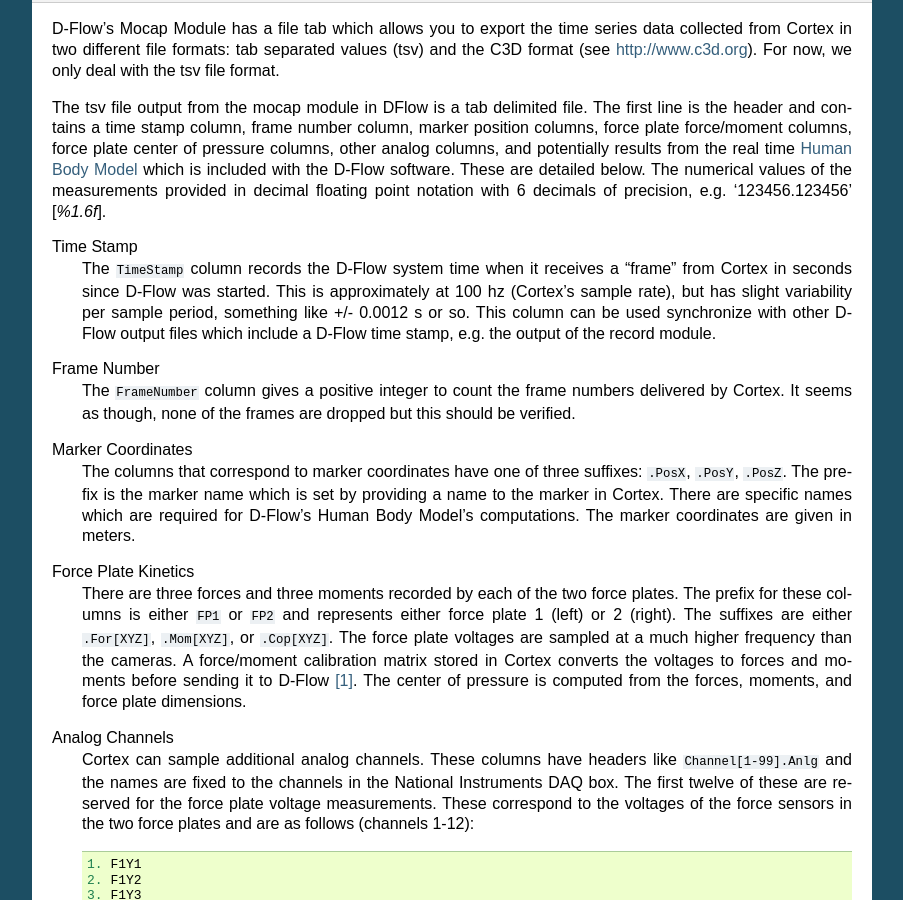
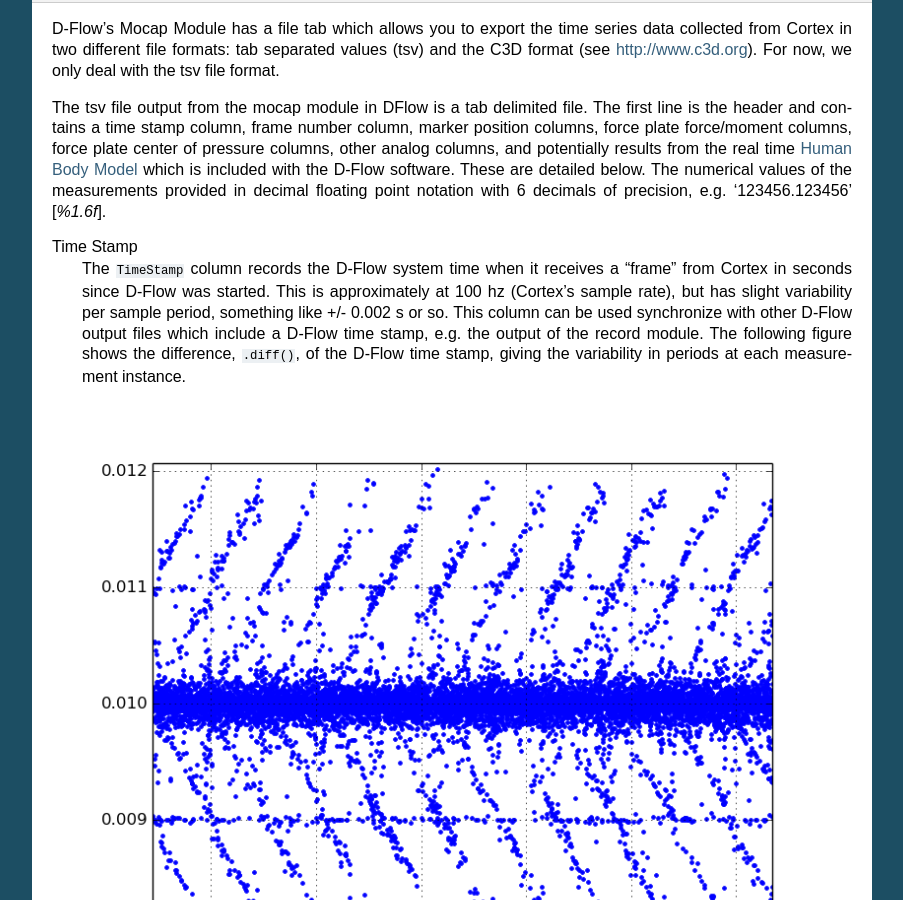
Before and after one commit to moorepants/DynamicistToolKit, a Sphinx documentation site: the page built from docs/walk.rst, in a window 1280 px wide and 900 px high, scrolled down 741 px. Shown: the whole window, without its empty margins (198-1101 px from the left). Built offline with Sphinx 7.4.7, drawn with Linux system fonts in a browser that asks for light colours.

Commit message:
Added time stamp variability plot.

```diff
--- a/docs/walk.rst
+++ b/docs/walk.rst
@@ -69,9 +69,14 @@
    The ``TimeStamp`` column records the D-Flow system time when it receives a
    "frame" from Cortex in seconds since D-Flow was started. This is
    approximately at 100 hz (Cortex's sample rate), but has slight variability
-   per sample period, something like +/- 0.0012 s or so.  This column can be
+   per sample period, something like +/- 0.002 s or so.  This column can be
    used synchronize with other D-Flow output files which include a D-Flow time
-   stamp, e.g. the output of the record module.
+   stamp, e.g. the output of the record module. The following figure shows the
+   difference, ``.diff()``, of the D-Flow time stamp, giving the variability in
+   periods at each measurement instance.
+
+.. image:: d-flow-time-stamp-diff.png
+
 Frame Number
    The ``FrameNumber`` column gives a positive integer to count the frame
    numbers delivered by Cortex. It seems as though, none of the frames are
```
Also changed, not shown: docs/d-flow-time-stamp-diff.png (added).
